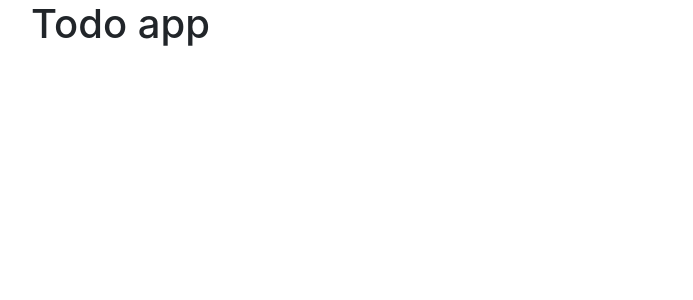
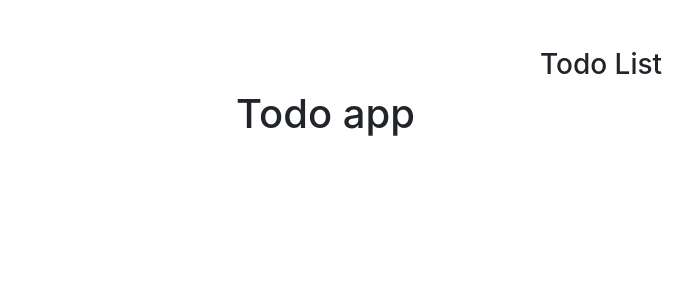
Before and after one commit to Mamun746/react-todo-list, a React (Create React App) app: page / in a window 1280 px wide. Shown: the top 300 px of the page, without its empty margins (39-732 px from the left). Built offline with nearby package versions, Linux system fonts and the light colour scheme.

Commit message:
design app component

```diff
--- a/src/App.js
+++ b/src/App.js
@@ -1,23 +1,57 @@
-import React from 'react';
-import uuid from 'uuid'
-import 'bootstrap/dist/css/bootstrap.min.css'
-import TodoList from './component/TodoList'
-import TodoInput from './component/TodoInput'
+import React, { Component } from "react";
+import uuid from "uuid";
+import "bootstrap/dist/css/bootstrap.min.css";
+import TodoList from "./component/TodoList";
+import TodoInput from "./component/TodoInput";
 
-function App() {
-  return (
-    <div className="App">
-     <div className="container">
-     <div className="row">
-     <TodoInput/>
-     <TodoList/>
-
-
-     </div>
-
-     </div>
-    </div>
-  );
+class App extends Component {
+  state = {
+    inputTodo: "",
+    todos: [
+      { id: 1, title: "wake up in the morning" },
+      { id: 2, title: "prayer" }
+    ],
+    id: uuid,
+    editTodo: false
+  };
+  handleChange = (e) => {
+    console.log("handle Change");
+  };
+  handleSubmit = (e) => {
+    console.log("handle Submit");
+  };
+  clearList = (e) => {
+    console.log("clear list");
+  };
+  handleRemove = (e) => {
+    console.log("handle remove");
+  };
+  handleEdit = (e) => {
+    console.log("handle edit");
+  };
+  re;
+  render() {
+    return (
+      <div className='container'>
+        <div className='row'>
+          <div className='col-10 mx-auto col-md-8 mt-5'>
+            <h3 className='text-capitalize text-center'>Todo List</h3>
+            <TodoInput
+              inputTodo={this.state.inputTodo}
+              handleChange={this.handleChange}
+              handleSubmit={this.handleSubmit}
+              editTodo={this.state.editTodo}
+            />
+            <TodoList
+              todos={this.state.todos}
+              handleRemove={this.handleRemove}
+              handleEdit={this.handleEdit}
+            />
+          </div>
+        </div>
+      </div>
+    );
+  }
 }
 
 export default App;
```
